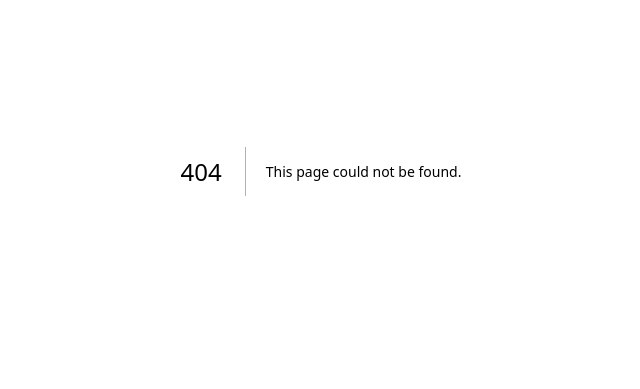
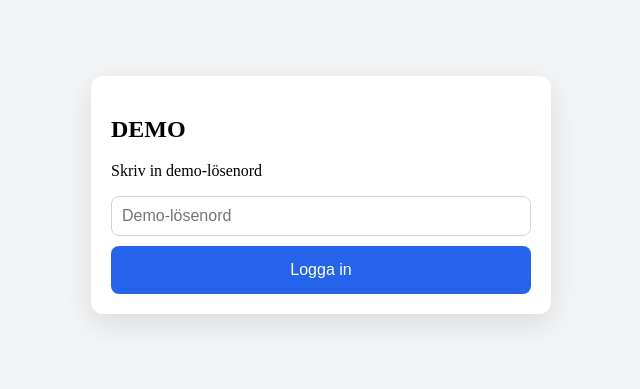
Before and after one commit to manneogren08-coder/ai-pizzeria, a Next.js app: page /demo in a window 1280 px wide. Before the commit this address had no page. Shown: the part 229-618 px from the top of the page, without its empty margins (319-959 px from the left). Built offline with nearby package versions, Linux system fonts and the light colour scheme.

Commit message:
Add protected demo page

```diff
--- /dev/null
+++ b/pages/demo.js
@@ -0,0 +1,221 @@
+import { useState } from "react";
+
+export default function Demo() {
+  const [password, setPassword] = useState("");
+  const [company, setCompany] = useState(null);
+  const [question, setQuestion] = useState("");
+  const [chat, setChat] = useState([]);
+  const [loading, setLoading] = useState(false);
+  const [error, setError] = useState("");
+
+  // Vi sparar den password som faktiskt loggade in (så du kan rensa input om du vill)
+  const [authPassword, setAuthPassword] = useState("");
+
+  // ✅ SNABB DEMO-LOGIN (ingen OpenAI)
+  const login = async () => {
+    if (!password.trim()) {
+      setError("Skriv in demo-lösenord");
+      return;
+    }
+
+    setError("");
+    setLoading(true);
+
+    try {
+      const res = await fetch("/api/login", {
+        method: "POST",
+        headers: { "Content-Type": "application/json" },
+        body: JSON.stringify({ password })
+      });
+
+      const data = await res.json();
+
+      if (!res.ok) {
+        setError("Fel demo-lösenord");
+        setLoading(false);
+        return;
+      }
+
+      // 🔒 Viktigt: tillåt BARA DEMO-kontot på /demo
+      if (!data.company || String(data.company.name).toUpperCase() !== "DEMO") {
+        setError("Fel demo-lösenord");
+        setLoading(false);
+        return;
+      }
+
+      setAuthPassword(password);
+
+      // Visa alltid rubriken DEMO (du kan också använda data.company.name)
+      setCompany({ name: "DEMO" });
+    } catch (err) {
+      setError("Ett fel uppstod. Försök igen.");
+    }
+
+    setLoading(false);
+  };
+
+  // ✅ Fråga AI (använder authPassword så demo-data används)
+  const askAI = async () => {
+    if (!question.trim() || loading) return;
+
+    setChat(prev => [...prev, { from: "user", text: question }]);
+    setLoading(true);
+
+    try {
+      const res = await fetch("/api/ask", {
+        method: "POST",
+        headers: { "Content-Type": "application/json" },
+        body: JSON.stringify({
+          question,
+          password: authPassword
+        })
+      });
+
+      const data = await res.json();
+      setChat(prev => [...prev, { from: "ai", text: data.answer }]);
+    } catch (error) {
+      console.error(error);
+      setChat(prev => [
+        ...prev,
+        { from: "ai", text: "Ett fel uppstod. Försök igen." }
+      ]);
+    }
+
+    setQuestion("");
+    setLoading(false);
+  };
+
+  // 🔒 DEMO LOGIN-SIDA
+  if (!company) {
+    return (
+      <div style={styles.page}>
+        <div style={styles.card}>
+          <h2>DEMO</h2>
+          <p>Skriv in demo-lösenord</p>
+
+          <input
+            style={styles.input}
+            type="password"
+            placeholder="Demo-lösenord"
+            value={password}
+            onChange={e => setPassword(e.target.value)}
+            onKeyDown={e => e.key === "Enter" && !loading && login()}
+            disabled={loading}
+          />
+
+          {error && <p style={{ color: "red" }}>{error}</p>}
+
+          <button
+            style={{
+              ...styles.button,
+              opacity: loading ? 0.7 : 1,
+              cursor: loading ? "not-allowed" : "pointer"
+            }}
+            onClick={login}
+            disabled={loading}
+          >
+            {loading ? "Loggar in..." : "Logga in"}
+          </button>
+        </div>
+      </div>
+    );
+  }
+
+  // ✅ INLOGGAD DEMO-SIDA
+  return (
+    <div style={styles.page}>
+      <div style={styles.card}>
+        <h1>DEMO</h1>
+        <p>Exempel på intern AI-guide för restaurangpersonal</p>
+
+        <div style={styles.chat}>
+          {chat.map((msg, i) => (
+            <div key={i} style={msg.from === "user" ? styles.user : styles.ai}>
+              {msg.text}
+            </div>
+          ))}
+          {loading && <div style={styles.ai}>AI skriver…</div>}
+        </div>
+
+        <input
+          style={styles.input}
+          placeholder="Ställ en fråga…"
+          value={question}
+          onChange={e => setQuestion(e.target.value)}
+          onKeyDown={e => e.key === "Enter" && askAI()}
+          disabled={loading}
+        />
+
+        <button
+          style={{
+            ...styles.button,
+            opacity: loading ? 0.7 : 1,
+            cursor: loading ? "not-allowed" : "pointer"
+          }}
+          onClick={askAI}
+          disabled={loading}
+        >
+          {loading ? "Skickar..." : "Fråga AI"}
+        </button>
+      </div>
+    </div>
+  );
+}
+
+const styles = {
+  page: {
+    minHeight: "100vh",
+    background: "#f3f4f6",
+    display: "flex",
+    justifyContent: "center",
+    alignItems: "center",
+    padding: 16
+  },
+  card: {
+    background: "#fff",
+    maxWidth: 420,
+    width: "100%",
+    borderRadius: 12,
+    padding: 20,
+    boxShadow: "0 10px 30px rgba(0,0,0,0.1)"
+  },
+  chat: {
+    border: "1px solid #ddd",
+    borderRadius: 8,
+    padding: 10,
+    height: 220,
+    overflowY: "auto",
+    marginBottom: 10
+  },
+  user: {
+    background: "#e5e7eb",
+    padding: 8,
+    borderRadius: 6,
+    marginBottom: 6
+  },
+  ai: {
+    background: "#dbeafe",
+    padding: 8,
+    borderRadius: 6,
+    marginBottom: 6
+  },
+  input: {
+    width: "100%",
+    padding: 10,
+    fontSize: 16,
+    marginBottom: 10,
+    boxSizing: "border-box",
+    borderRadius: 8,
+    border: "1px solid #d1d5db"
+  },
+  button: {
+    width: "100%",
+    padding: 12,
+    minHeight: 48,
+    fontSize: 16,
+    background: "#2563eb",
+    color: "#fff",
+    border: "none",
+    borderRadius: 8
+  }
+};
```
